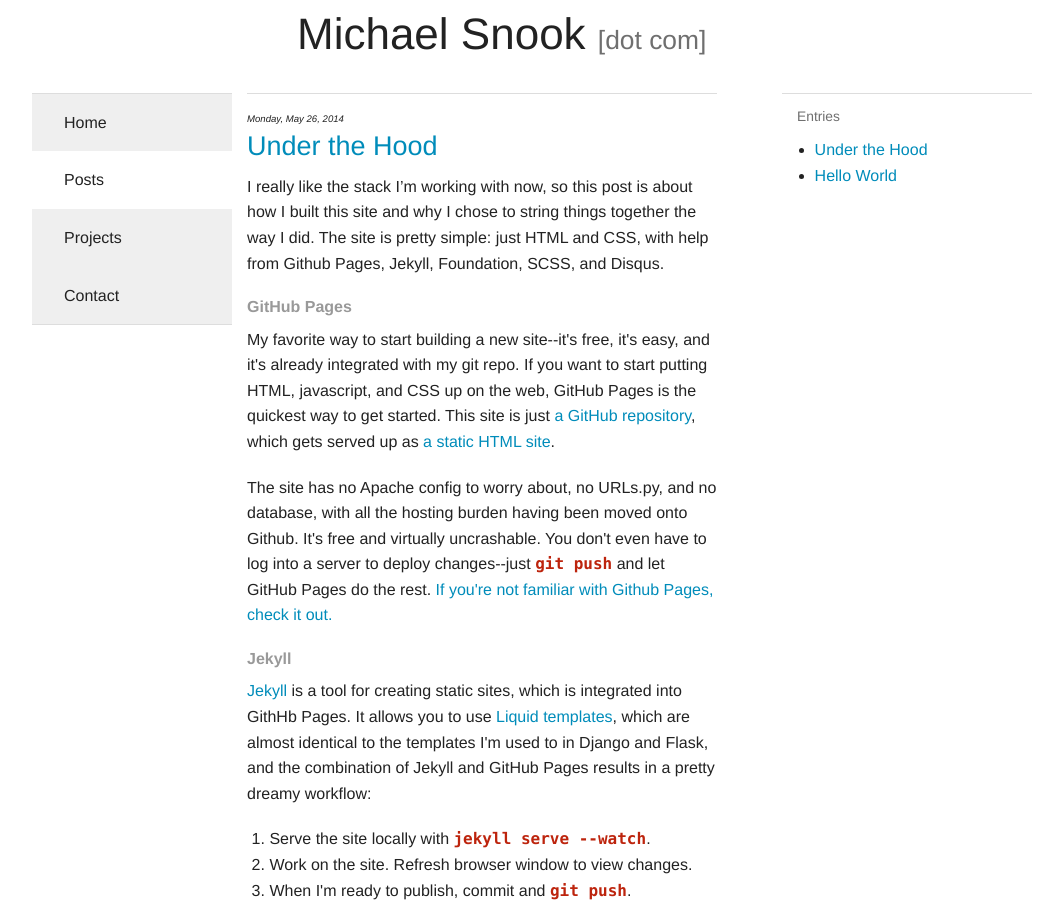
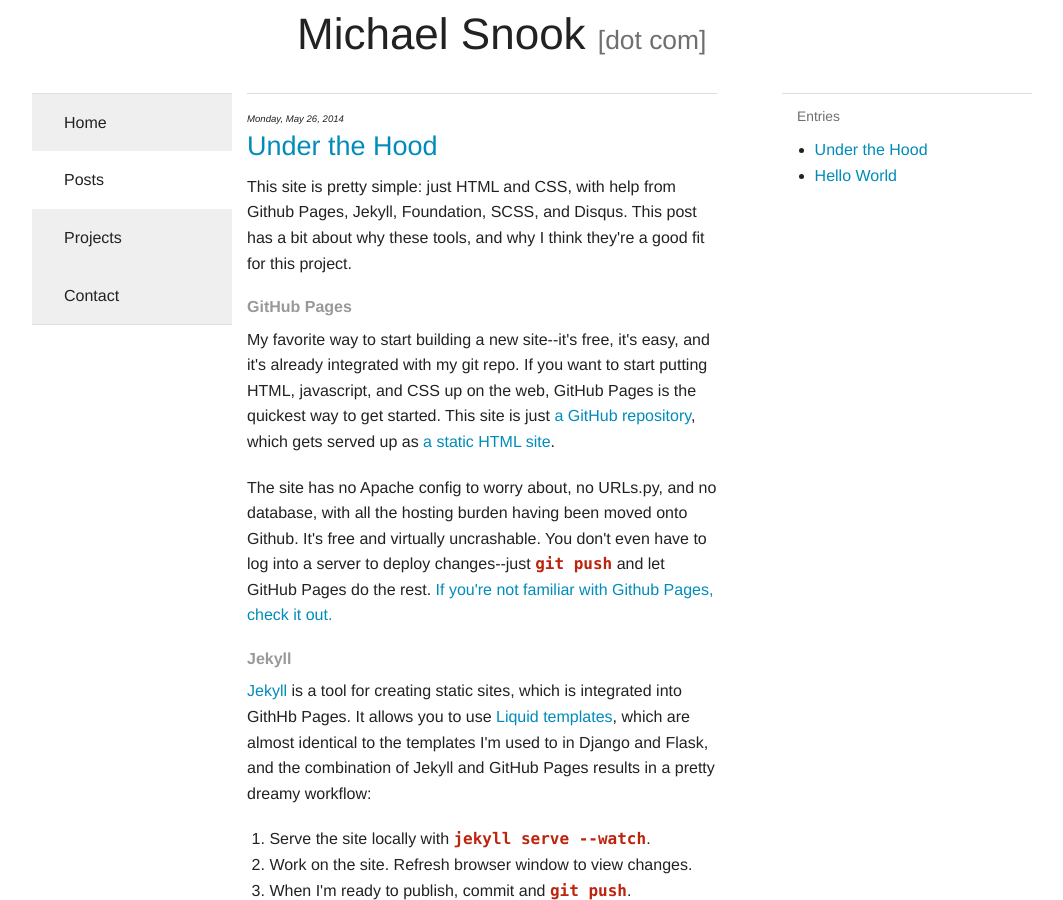
Before and after one commit to michaelsnook/snook.pub, a Jekyll site: the page built from _posts/2014-05-26-Under-the-Hood.md, in a window 1280 px wide and 900 px high. Shown: the whole window, without its empty margins (108-1171 px from the left). Built offline with Jekyll 4.4.1, drawn with Linux system fonts in a browser that asks for light colours; comment, search, counter and statistics services are not loaded.

Commit message:
post update

```diff
--- a/_posts/2014-05-26-Under-the-Hood.md
+++ b/_posts/2014-05-26-Under-the-Hood.md
@@ -5,7 +5,7 @@ datestring: Monday, May 26, 2014
 category: posts
 ---
 
-I really like the stack I'm working with now, so this post is about how I built this site and why I chose to string things together the way I did. The site is pretty simple: just HTML and CSS, with help from Github Pages, Jekyll, Foundation, SCSS, and Disqus.
+This site is pretty simple: just HTML and CSS, with help from Github Pages, Jekyll, Foundation, SCSS, and Disqus. This post has a bit about why these tools, and why I think they\'re a good fit for this project.
 
 ###### GitHub Pages
 
```
